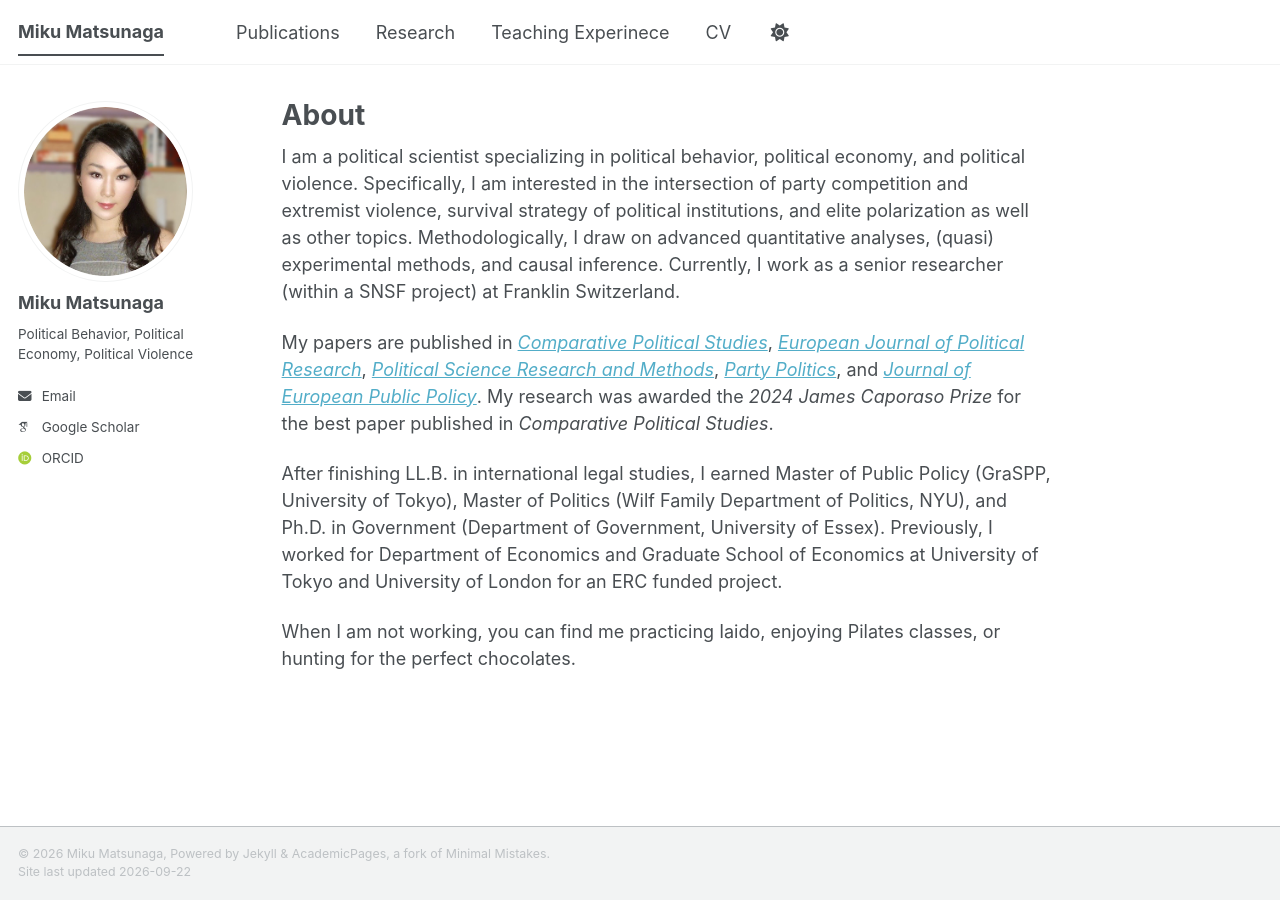
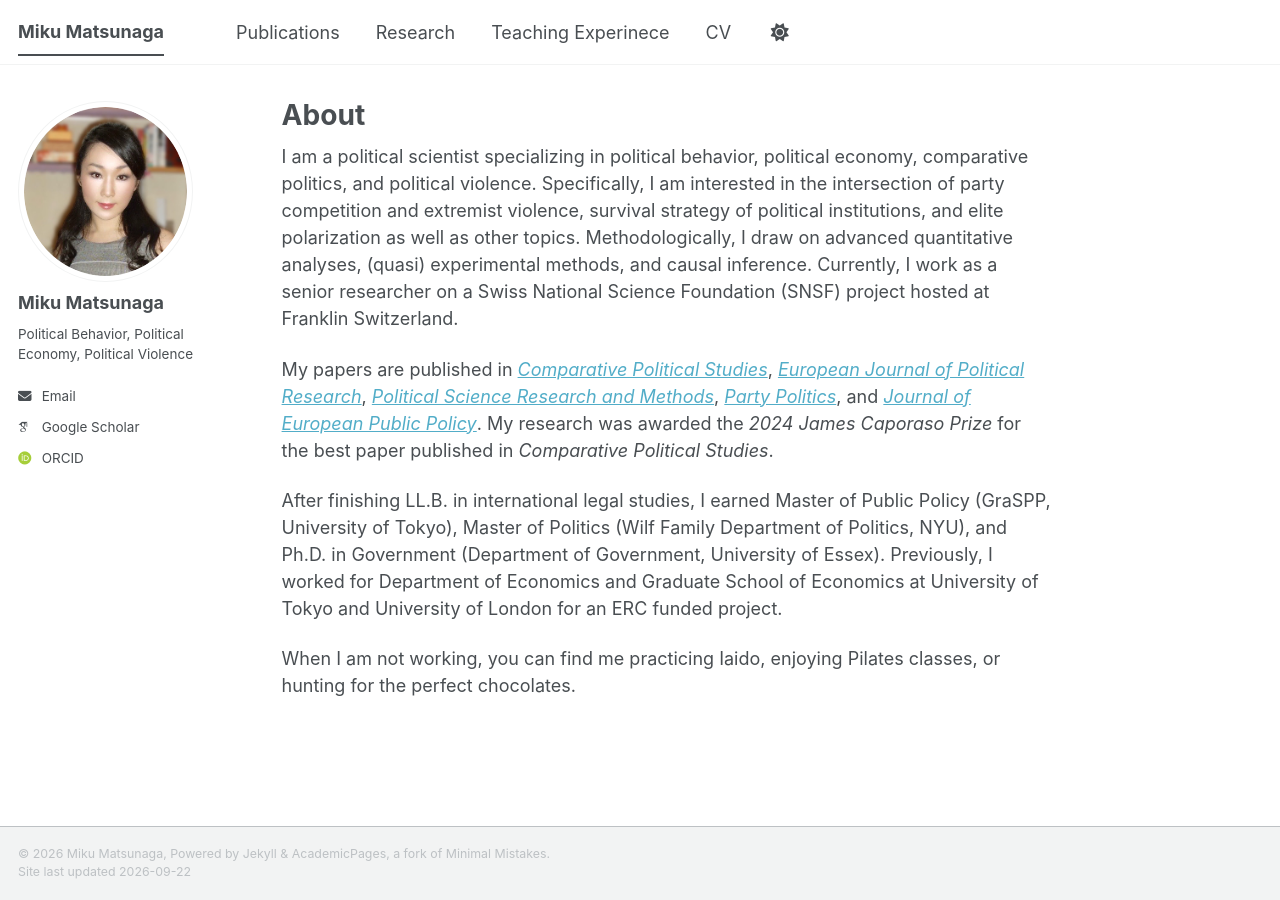
Before and after one commit to mikumatsunaga/mikumatsunaga.github.io, a Jekyll site: the page built from _pages/about.md, in a window 1280 px wide. Built offline with Jekyll 4.4.1, drawn with Linux system fonts in a browser that asks for light colours; some web fonts are replaced; a script bundle is joined from its source files by our own code; library files that are not in the unit come from our copies.

Commit message:
Update about.md

```diff
--- a/_pages/about.md
+++ b/_pages/about.md
@@ -9,7 +9,7 @@
 
 
 
-I am a political scientist specializing in political behavior, political economy, and political violence. Specifically, I am interested in the intersection of party competition and extremist violence, survival strategy of political institutions, and elite polarization as well as other topics. Methodologically, I draw on advanced quantitative analyses, (quasi) experimental methods, and causal inference. Currently, I work as a senior researcher (within a SNSF project) at Franklin Switzerland.
+I am a political scientist specializing in political behavior, political economy, comparative politics, and political violence. Specifically, I am interested in the intersection of party competition and extremist violence, survival strategy of political institutions, and elite polarization as well as other topics. Methodologically, I draw on advanced quantitative analyses, (quasi) experimental methods, and causal inference. Currently, I work as a senior researcher on a Swiss National Science Foundation (SNSF) project hosted at Franklin Switzerland.
 
 My papers are published in [*Comparative Political Studies*](https://journals.sagepub.com/doi/abs/10.1177/00104140231169021), [*European Journal of Political Research*](https://ejpr.onlinelibrary.wiley.com/doi/10.1111/1475-6765.12668), [*Political Science Research and Methods*](https://www.cambridge.org/core/journals/political-science-research-and-methods/article/strengthening-mainstream-consensus-the-effect-of-radical-right-populist-parties-on-the-defense-policies-of-left-parties/F65029B987DC84770D2E3A081925EF2A), [*Party Politics*](https://journals.sagepub.com/doi/10.1177/13540688221107084), and [*Journal of European Public Policy*](https://www.tandfonline.com/doi/full/10.1080/13501763.2025.2490814).  My research was awarded the *2024 James Caporaso Prize* for the best paper published in *Comparative Political Studies*.
 
```
